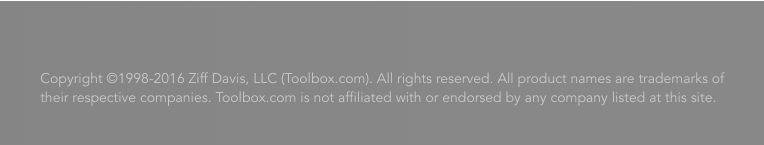
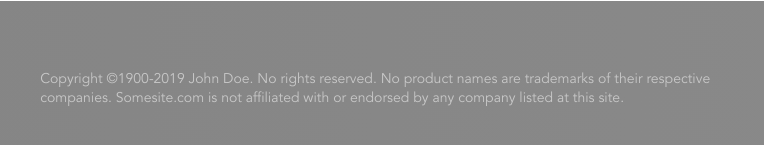
Before and after one commit to Dwarwin/First-steps, a plain HTML site: page index.html in a window 1280 px wide. Shown: the part 1409-1554 px from the top of the page, 390-1154 px from the left. Drawn offline with Linux system fonts and the light colour scheme.

Commit message:
some changes

```diff
--- a/index.html
+++ b/index.html
@@ -157,9 +157,9 @@
                 Company Name</p>
             </div>
             <div id="copyright">
-                <p>Copyright &copy;1998-2016 Ziff Davis, LLC (Toolbox.com).
-                    All rights reserved. All product names are trademarks of their respective companies.
-                    Toolbox.com is not affiliated with or endorsed by any company listed at this site.</p>
+                <p>Copyright &copy;1900-2019 John Doe.
+                    No rights reserved. No product names are trademarks of their respective companies.
+                    Somesite.com is not affiliated with or endorsed by any company listed at this site.</p>
             </div>
         </div>
     </footer>
```
